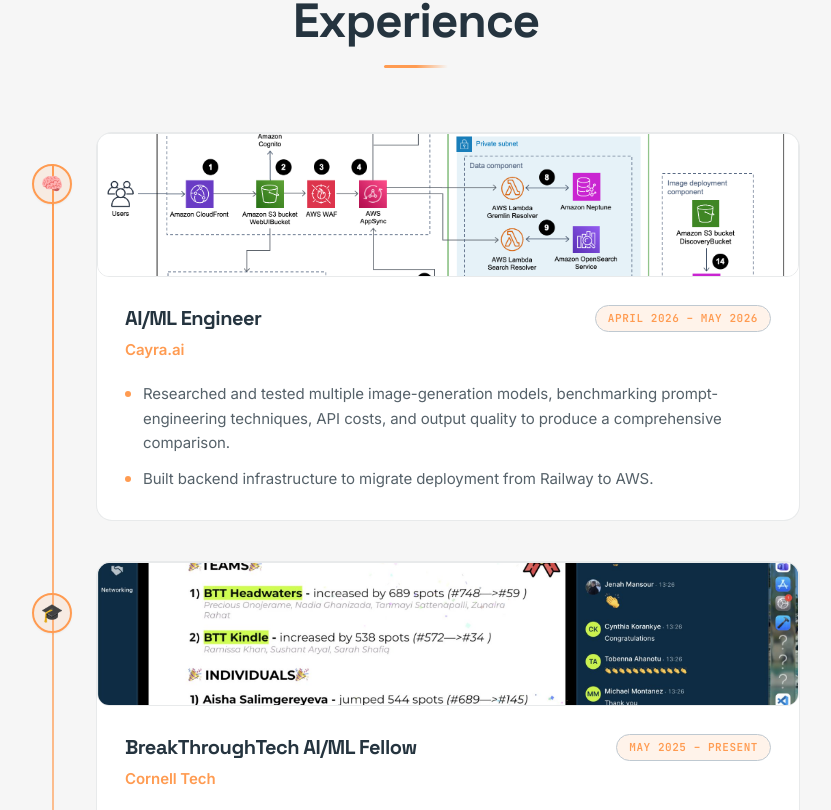
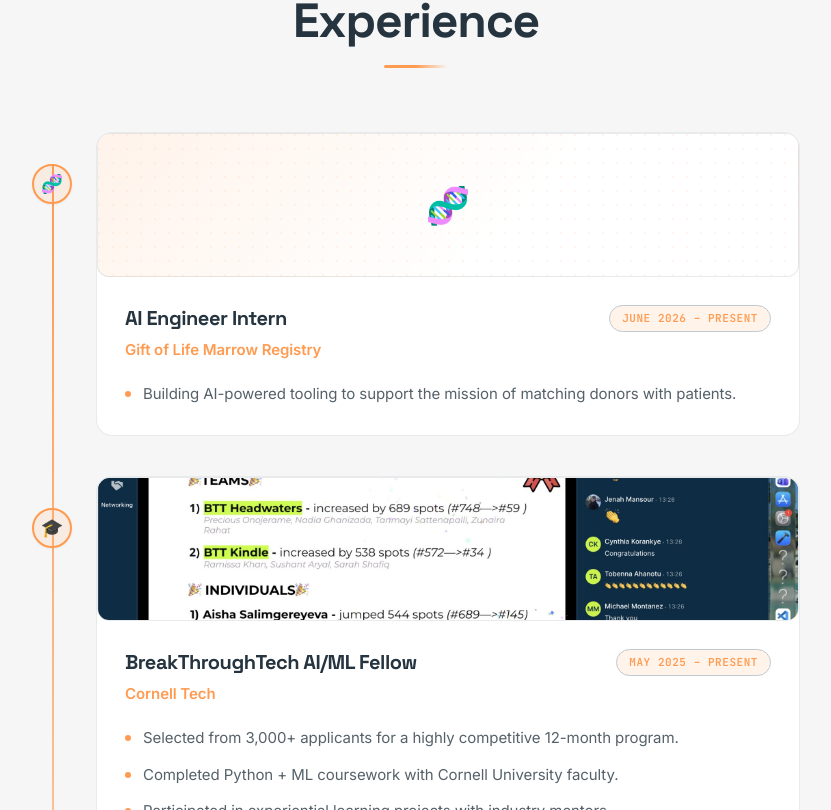
Before and after one commit to aryalsushant/alt-portfolio, a React (Create React App) app: page /classic in a window 1280 px wide. Shown: the part 2570-3380 px from the top of the page, without its empty margins (224-1055 px from the left). Built offline with nearby package versions, Linux system fonts and the light colour scheme.

Commit message:
feat: gift of life in classic experience, footer wording, meditating monk robot

```diff
--- a/src/components/Experience.js
+++ b/src/components/Experience.js
@@ -17,15 +17,14 @@ function useReveal(rootMargin = '-60px') {
 
 const EXPERIENCES = [
   {
-    id: 'cayra',
-    emoji: '🧠',
-    image: '/aws.png',
-    title: 'AI/ML Engineer',
-    company: 'Cayra.ai',
-    dates: 'April 2026 – May 2026',
+    id: 'gol',
+    emoji: '🧬',
+    image: null,
+    title: 'AI Engineer Intern',
+    company: 'Gift of Life Marrow Registry',
+    dates: 'June 2026 – Present',
     bullets: [
-      'Researched and tested multiple image-generation models, benchmarking prompt-engineering techniques, API costs, and output quality to produce a comprehensive comparison.',
-      'Built backend infrastructure to migrate deployment from Railway to AWS.',
+      'Building AI-powered tooling to support the mission of matching donors with patients.',
     ],
   },
   {
--- a/src/interactive/scenes/Level1About.js
+++ b/src/interactive/scenes/Level1About.js
@@ -45,7 +45,32 @@ export default function Level1About() {
       <PlantTag x={275} label={ABOUT.tags[2]} delay={1.6} />
 
       {/* the meme ribbon */}
-      <SceneBox x={320} w={22} y={50} h={28} style={{ display: 'flex', flexDirection: 'column', alignItems: 'center', gap: 0 }}>
+      <SceneBox x={320} w={22} y={40} h={38} style={{ display: 'flex', flexDirection: 'column', alignItems: 'center', gap: 0 }}>
+        {/* meditating monk robot, levitating over the banner */}
+        <svg viewBox="0 0 100 92" style={{ width: '4.8vw', minWidth: 48, marginBottom: '0.4vh', animation: 'ip-bob 6s ease-in-out infinite' }}>
+          {/* halo */}
+          <ellipse cx="50" cy="12" rx="15" ry="3.6" fill="none" stroke="#ffd166" strokeWidth="2.4" opacity=".85" />
+          {/* crossed legs */}
+          <path d="M16 80 Q30 66 50 66 Q70 66 84 80 Q66 90 50 90 Q34 90 16 80 Z" fill="#8f99b4" />
+          <path d="M30 78 Q40 72 50 72 Q60 72 70 78" stroke="#4b5470" strokeWidth="3" fill="none" strokeLinecap="round" />
+          {/* arms resting on knees */}
+          <rect x="18" y="52" width="10" height="24" rx="5" fill="#aab4cc" transform="rotate(20 23 64)" />
+          <rect x="72" y="52" width="10" height="24" rx="5" fill="#aab4cc" transform="rotate(-20 77 64)" />
+          {/* body */}
+          <rect x="32" y="42" width="36" height="34" rx="11" fill="#ff9d6b" />
+          <circle cx="50" cy="58" r="5" fill="#ffd166" />
+          {/* head */}
+          <rect x="30" y="16" width="40" height="28" rx="12" fill="#e8ecf7" />
+          <rect x="35" y="22" width="30" height="16" rx="8" fill="#1c2138" />
+          {/* zen eyes */}
+          <path d="M40 30 Q43 33 46 30 M54 30 Q57 33 60 30" stroke="#63e7de" strokeWidth="2.2" fill="none" strokeLinecap="round" />
+          {/* antenna */}
+          <line x1="50" y1="16" x2="50" y2="8" stroke="#8f99b4" strokeWidth="2.5" />
+          <circle cx="50" cy="6" r="3.6" fill="#ffd166" />
+          {/* drifting calm sparkles */}
+          <circle cx="20" cy="34" r="2" fill="#ff7ac8" opacity=".7" />
+          <circle cx="82" cy="28" r="2" fill="#63e7de" opacity=".7" />
+        </svg>
         <div className="ip-ribbon" style={{ animation: 'ip-bob 4s ease-in-out infinite' }}>😴 {ABOUT.ribbon}</div>
         <p style={{ fontFamily: "'JetBrains Mono', monospace", fontSize: 10.5, letterSpacing: '.14em', color: 'var(--ip-text-dim)', marginTop: '1vh' }}>
           stress levels: unmeasurable
--- a/src/pages/Home.js
+++ b/src/pages/Home.js
@@ -224,7 +224,7 @@ export default function Home() {
               Contact
             </h3>
             <p className="text-[14px] leading-relaxed mb-6" style={{ color: 'rgba(255,255,255,.82)' }}>
-              If you have any questions about my services, or just want to say hello,
+              If you have any questions about me, or just want to say hello,
               feel free to contact me. Below are my social pages and my email:
             </p>
             <div className="flex items-center gap-4">
```
